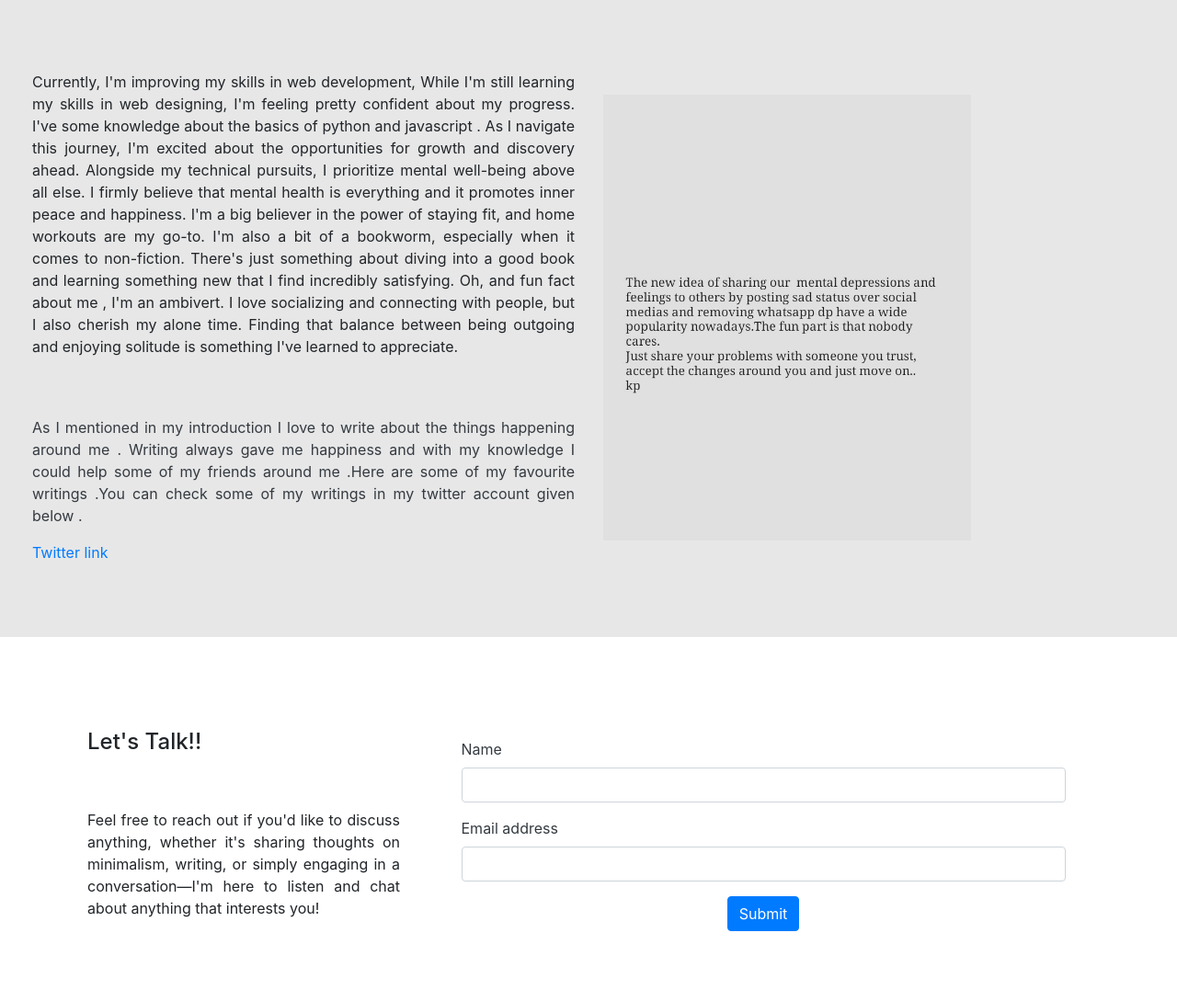
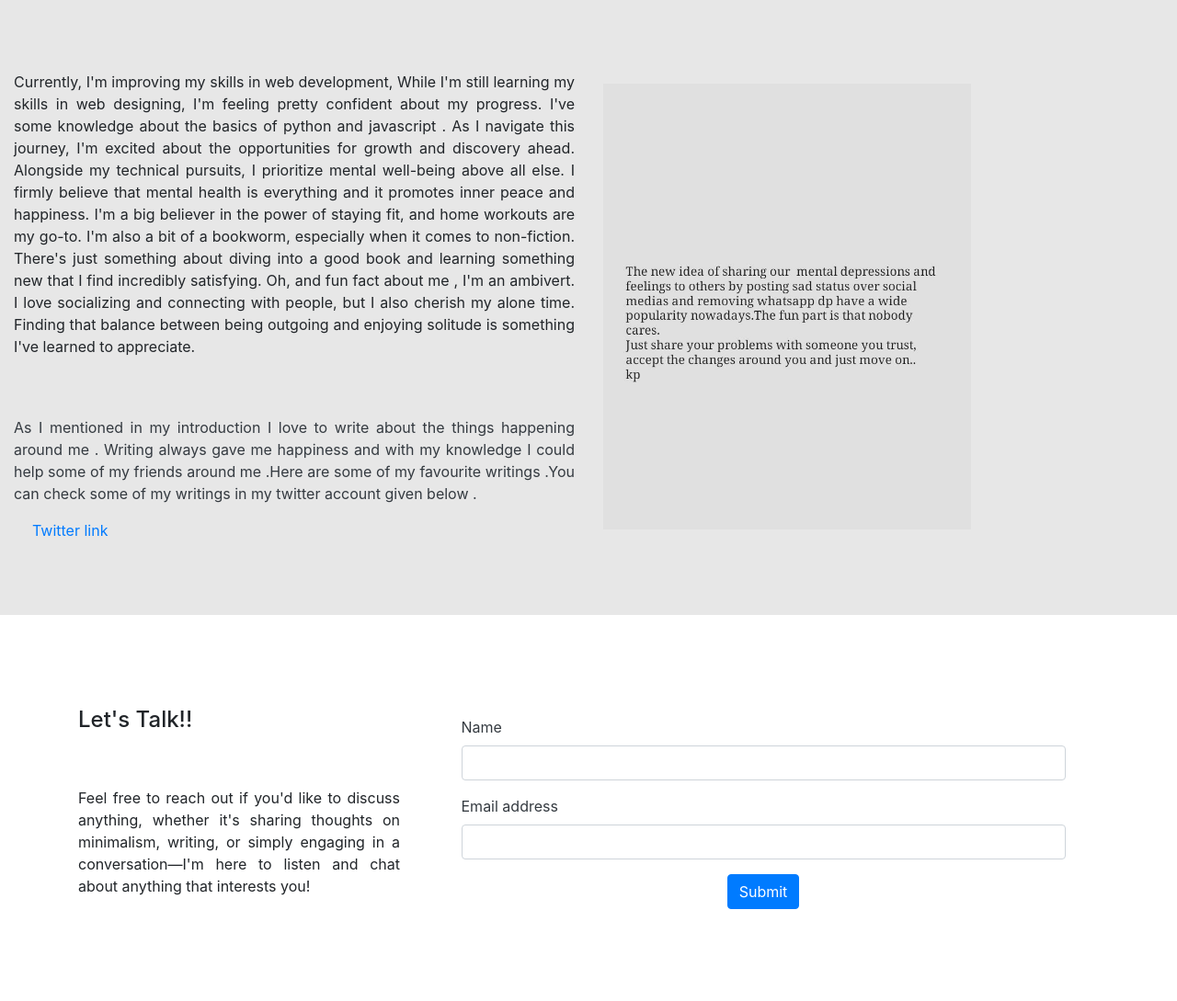
Before and after one commit to krishnapriya-ua/static-website, a plain HTML site: page index.html in a window 1280 px wide. Shown: the part 1365-2454 px from the top of the page at 92% size. Drawn offline with nearby package versions, Linux system fonts and the light colour scheme.

Commit message:
final-change

```diff
--- a/index.html
+++ b/index.html
@@ -50,16 +50,15 @@
 
   <section style="background-color:white" id="home">
     <div class="container-fluid">
-
-      <div class="row ">
+      <div class="row" >
         <div class="col-md-6 col-12 my-auto ml-auto"  >
           <h5  style="font-weight: bold; font-family:'Lucida Sans', 'Lucida Sans Regular', 'Lucida Grande', 'Lucida Sans Unicode', Geneva, Verdana, sans-serif;font-size: 30px;padding-bottom: 10px;padding-top: 150px;padding-left: 20px;"> HEY THERE!<br></h5>
           <h3  style="font-weight: bold;padding-left: 20px;" >Iam Krishnapriya U.A. <br>A student currently learning webdevelopment.</h3>
           <p style="padding-left: 20px;"> This is all about to make a website to learn!!</p>
 
         </div>
-        <div class="col-md-6 col-xs-12 my-auto" style="height: 650px;">
-            <img src="./images/priya1.jpg" class="ml-md-auto ml-xs-auto" alt="" style="height: 300px; border-radius: 90%; width: 300px; margin-top: 222px; margin-left: 75px;">
+        <div class="col-md-6 col-xs-12 my-auto" style="height: 650px;" >
+            <img src="./images/priya1.jpg" class="ml-md-auto ml-xs-auto" alt="" style="height: 300px; border-radius: 90%; width: 300px; margin-top: 222px; margin-left:100px;">
         </div>
 
 
@@ -71,7 +70,7 @@
   <div class="container-fluid " style="background-color: #E7E7E7;" >
     <div class="row"style="">
       <div class="col-md-6 col-12 ml-auto "style="padding-top: 80px; padding-bottom: 80px; " >
-        <p style="text-align: justify;padding-left: 20px;"> Iam Krishnapriya.I recently graduated with a degree in BSc Mathematics from the University of Calicut, but these days, I'm diving deep into the world of web designing.I love the concept of minimalism and Iam a growing minimalist. I find joy in simplicity and purpose and I spent most of my time in my room. It's where I feel most at peace, surrounded by my beloved plants and perhaps a furry friend, my cat. </p>
+        <p style="text-align: justify;"> Iam Krishnapriya.I recently graduated with a degree in BSc Mathematics from the University of Calicut, but these days, I'm diving deep into the world of web designing.I love the concept of minimalism and Iam a growing minimalist. I find joy in simplicity and purpose and I spent most of my time in my room. It's where I feel most at peace, surrounded by my beloved plants and perhaps a furry friend, my cat. </p>
 
       </div>
       <div class="col-md-6">
@@ -98,7 +97,7 @@
 <div class="container-fluid" style="background-color: #E7E7E7;">
   <div class="row">
     <div class="col-md-6 col-xs-12 ml-auto"style="padding-top: 80px; padding-bottom: 80px;">
-      <p style="text-align: justify;padding-left: 20px;">Currently, I'm improving my skills in web development,
+      <p style="text-align: justify;">Currently, I'm improving my skills in web development,
 
          While I'm still learning my skills in web designing, I'm feeling pretty confident about my progress. I've some knowledge about the basics of python and javascript . As I navigate this journey, I'm excited about the opportunities for growth and discovery ahead. Alongside my technical pursuits, I prioritize mental well-being above all else. I firmly believe that mental health is everything and it promotes inner peace and happiness. I'm a big believer in the power of staying fit, and home workouts are my go-to.
 
@@ -106,7 +105,7 @@
 
         Oh, and fun fact about me , I'm an ambivert. I love socializing and connecting with people, but I also cherish my alone time. Finding that balance between being outgoing and enjoying solitude is something I've learned to appreciate.</p>
         <div>
-          <p class=" text-dark pt-5"style="text-align: justify;padding-left: 20px;">As I mentioned in my introduction I love to write about the things happening around me . Writing always gave me happiness and with my knowledge I could help some of my friends around me .Here are some of my favourite writings .You can check some of my writings in my twitter account given below . <br></p>
+          <p class=" text-dark pt-5"style="text-align: justify;">As I mentioned in my introduction I love to write about the things happening around me . Writing always gave me happiness and with my knowledge I could help some of my friends around me .Here are some of my favourite writings .You can check some of my writings in my twitter account given below . <br></p>
           <a href="https://x.com/KP76196/status/1784945064327962807" style="padding-left: 20px;">Twitter link</a>
         </div>
 
@@ -127,8 +126,8 @@
     <div class="row">
 
       <div class="col-md-4 col-xs-12 text-left" style="padding-top: 100px; padding-bottom: 100px;">
-        <h4 style="padding-bottom: 50px;padding-left: 10px;">Let's Talk!!</h4>
-        <p style="text-align:justify;padding-left: 10px;">Feel free to reach out if you'd like to discuss anything, whether it's sharing thoughts on minimalism, writing, or simply engaging in a conversation—I'm here to listen and chat about anything that interests you!</p>
+        <h4 style="padding-bottom: 50px;">Let's Talk!!</h4>
+        <p style="text-align:justify;">Feel free to reach out if you'd like to discuss anything, whether it's sharing thoughts on minimalism, writing, or simply engaging in a conversation—I'm here to listen and chat about anything that interests you!</p>
       </div>
       <div class="col-md-8 col-xs-12 d-flex flex-column align-items-center my-auto">
         <form class="text-dark pt-2" style="width: 90%; ">
```
